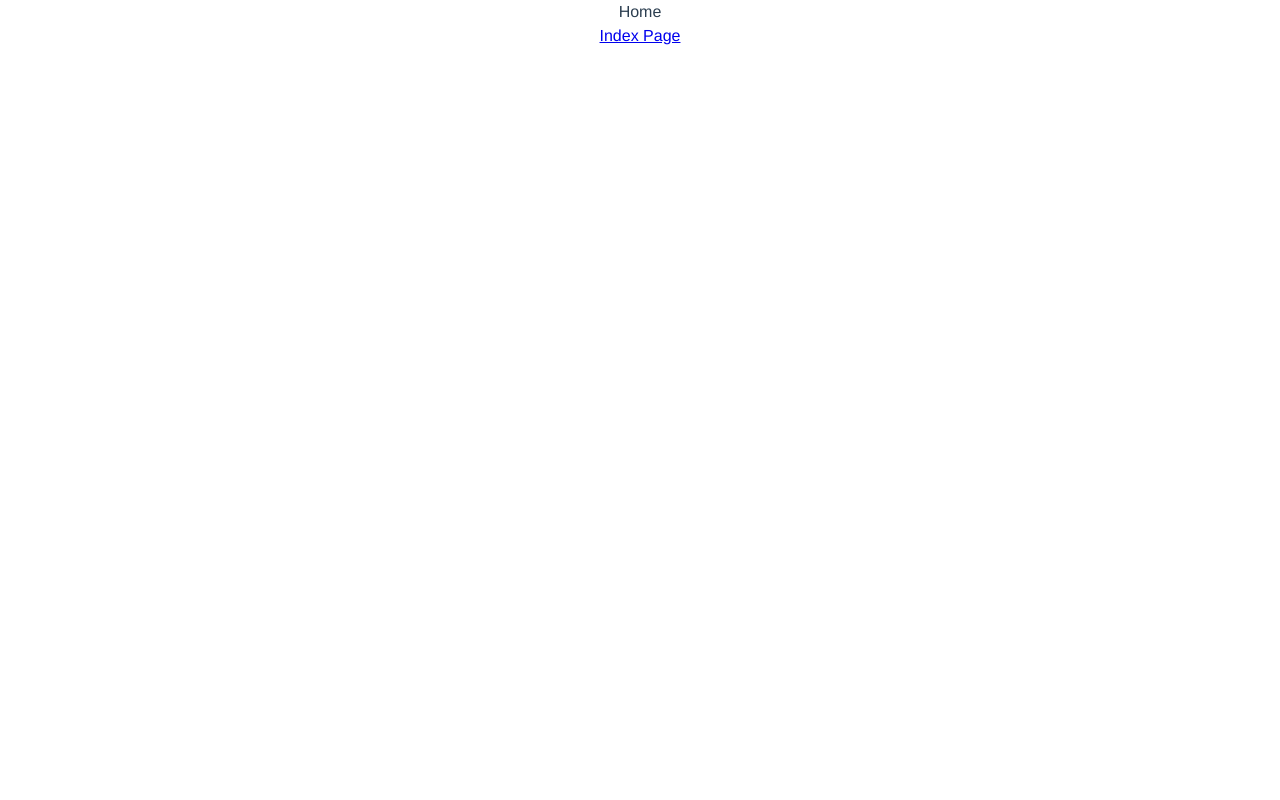
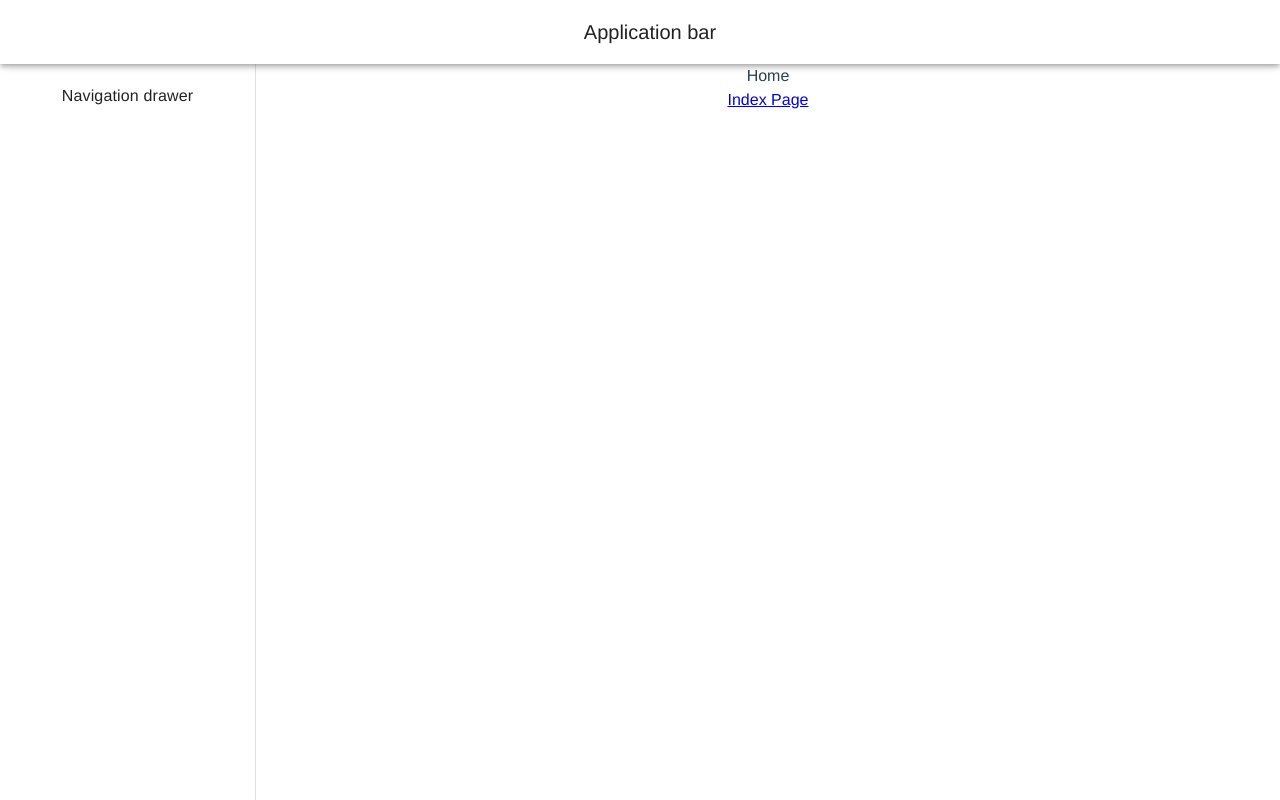
Before and after one commit to erolsenol/vue-jsonplaceholder, a Vue app: page /home in a window 1280 px wide. Built offline with nearby package versions, Linux system fonts and the light colour scheme.

Commit message:
pages layout created

```diff
--- /dev/null
+++ b/src/components/ApplicationBar.vue
@@ -0,0 +1,9 @@
+<template>
+  <v-app-bar title="Application bar"></v-app-bar>
+</template>
+
+<script>
+export default {
+  name: 'ApplicationBar',
+}
+</script>
--- /dev/null
+++ b/src/components/NavigationDrawer.vue
@@ -0,0 +1,13 @@
+<template>
+  <v-navigation-drawer>
+    <v-list>
+      <v-list-item title="Navigation drawer"></v-list-item>
+    </v-list>
+  </v-navigation-drawer>
+</template>
+
+<script>
+export default {
+  name: 'NavigationDrawer',
+}
+</script>
--- a/src/container/Auth.vue
+++ b/src/container/Auth.vue
@@ -14,8 +14,4 @@ export default {
 }
 </script>
 
-<style>
-.qwe {
-  background-color: aqua;
-}
-</style>
+<style></style>
--- /dev/null
+++ b/src/container/Full.vue
@@ -0,0 +1,24 @@
+<template>
+  <v-layout>
+    <ApplicationBar />
+    <NavigationDrawer />
+    <v-main class="h-screen">
+      <router-view></router-view>
+    </v-main>
+  </v-layout>
+</template>
+
+<script>
+import ApplicationBar from '@/components/ApplicationBar.vue'
+import NavigationDrawer from '@/components/NavigationDrawer.vue'
+
+export default {
+  name: 'FullContainer',
+  components: {
+    ApplicationBar,
+    NavigationDrawer,
+  },
+}
+</script>
+
+<style></style>
--- a/src/router/routes.js
+++ b/src/router/routes.js
@@ -1,5 +1,7 @@
-import Home from '@/pages/Home'
 import Auth from '@/container/Auth'
+import Full from '@/container/Full'
+
+import Home from '@/pages/home'
 
 const routes = [
   {
@@ -14,7 +16,18 @@ const routes = [
       },
     ],
   },
-  { path: '/home', component: Home },
+  {
+    path: '/',
+    component: Full,
+    redirect: '/home',
+    children: [
+      {
+        path: '/home',
+        component: Home,
+        name: 'home',
+      },
+    ],
+  },
 ]
 
 export default routes
```
Also changed, not shown: src/main.js (+12 -6 lines), src/plugins/vuetify.js (+6 -6 lines).
